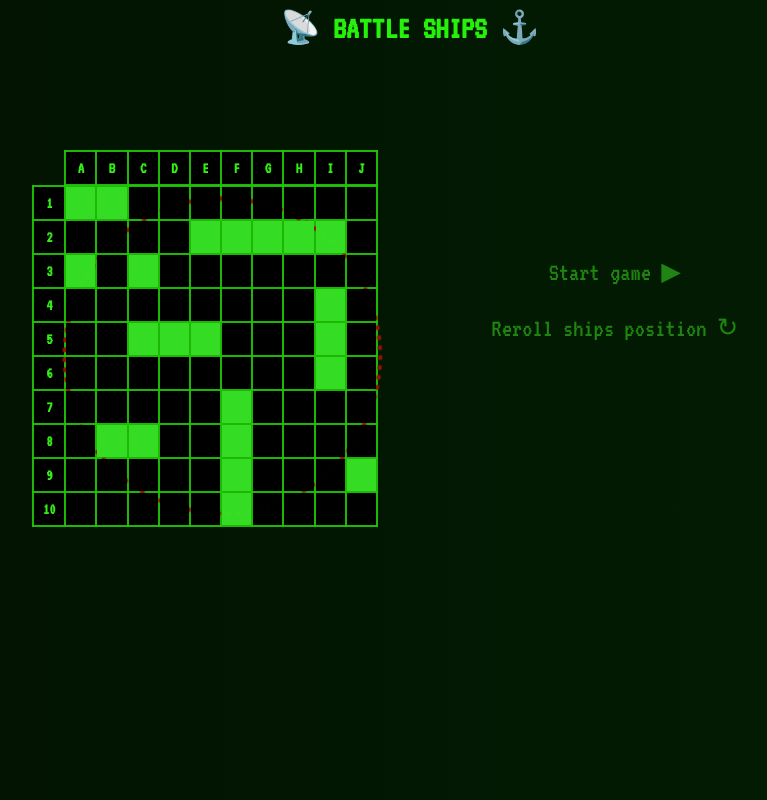
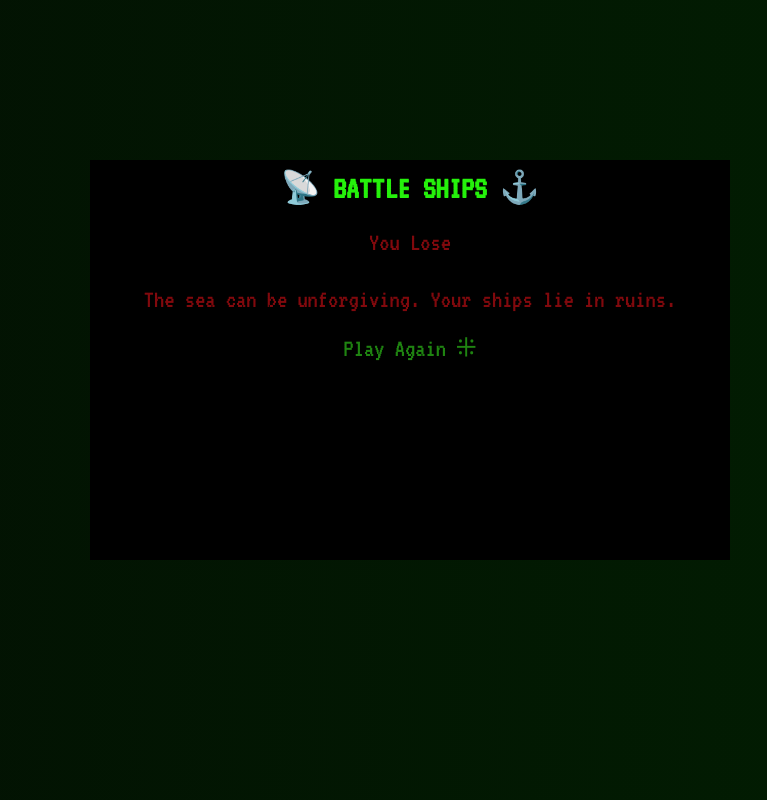
Before and after one commit to JaroslawOgonowski/battle-ships, a React (Create React App) app: page / in a window 1280 px wide. Shown: the whole page, without its empty margins (230-997 px from the left). Built offline with nearby package versions, Linux system fonts and the light colour scheme.

Commit message:
add random msgs on endgame board

```diff
--- a/src/EndGame/index.tsx
+++ b/src/EndGame/index.tsx
@@ -1,15 +1,58 @@
 import { MainTitle } from "../GameField/styled";
+import { InterfaceButton } from "../GameInterface/styled";
 import { EndGameMsgLose, EndGameMsgWin, Wrapper } from "./styled";
 
 type EndGameProps = {
   yourTurn: boolean;
 };
 
+const loseMsg = [
+  "Your opponent smeared you across the board.",
+  "You have been completely destroyed.",
+  "Your strategy has failed.",
+  "Your resistance was pointless.",
+  "Your ships will serve as a coral reef.",
+  "This ship has already sailed...",
+  "It wasn't friendShip...",
+  "Your fleet has been annihilated. Better luck next time!",
+  "Defeat is bitter, but it's a chance to learn and come back stronger.",
+  "Your opponent's cunning strategy led to your downfall.",
+  "It's a tough loss, but remember, every great captain faces setbacks.",
+  "The sea can be unforgiving. Your ships lie in ruins."
+];
+
+
+const winMsg = [
+  "You sank all of your opponent's ships! Congratulations, you win!",
+  "Victory is yours! You've outsmarted your opponent and won the game.",
+  "A stellar performance! Your strategic brilliance leads you to victory!",
+  "You're the captain of the high seas! You've won the battle and the war.",
+  "Your naval expertise shines through. You've emerged victorious!",
+  "It's a triumph! You've achieved a decisive victory in this naval clash.",
+  "You've conquered the seas and emerged as the ultimate naval commander.",
+  "A resounding victory! Your opponent's ships are nothing but debris now.",
+  "It's a clear win! Your opponent's fleet is no match for your skill.",
+  "You've proven yourself as the master of the ocean. Victory is yours!"
+];
+
+const randomLoseIndex = Math.floor(Math.random() * loseMsg.length);
+const randomWinIndex = Math.floor(Math.random() * winMsg.length);
+
 export const Endgame: React.FC<EndGameProps> = ({ yourTurn }) => {
   return (
     <Wrapper>
       <MainTitle>📡 Battle ships ⚓</MainTitle>
-      {yourTurn ? <EndGameMsgWin>You Win</EndGameMsgWin> : <EndGameMsgLose>You Lose</EndGameMsgLose>}
+      {yourTurn ? (
+        <EndGameMsgWin>You Win</EndGameMsgWin>
+      ) : (
+        <EndGameMsgLose>You Lose</EndGameMsgLose>
+      )}
+      {yourTurn ? (
+        <EndGameMsgWin>{winMsg[randomWinIndex]}</EndGameMsgWin>
+      ) : (
+        <EndGameMsgLose>{loseMsg[randomLoseIndex]}</EndGameMsgLose>
+      )}
+      <InterfaceButton>Play Again ⁜</InterfaceButton>
     </Wrapper>
   );
 };
--- a/src/EndGame/styled.tsx
+++ b/src/EndGame/styled.tsx
@@ -8,12 +8,14 @@ export const Wrapper = styled.main`
   display: flex;
   flex-direction: column;
   align-items: center;
-`
+`;
 export const EndGameMsgWin = styled.div`
-  margin-top: 5vh;
+  width: 100%;
+  text-align: center;
+  margin: 2vh 0 2vh 0;
   font-size: 2vw;
   color: #32b012;
-`
+`;
 export const EndGameMsgLose = styled(EndGameMsgWin)`
   color: #81090d;
-`
+`;
--- a/src/GameField/index.tsx
+++ b/src/GameField/index.tsx
@@ -5,11 +5,11 @@ import { TurnInfo } from "../TurnInfo";
 import { Endgame } from "../EndGame";
 
 export const GameField = () => {
-  const [yourTurn, setYourTurn] = useState(true);
+  const [yourTurn, setYourTurn] = useState(false);
   const [turnInfoTxt, setTurnInfoTxt] = useState("");
   const [turnInfoState, setTurnInfoState] = useState("");
   const [gameOn, setGameOn] = useState(false);
-  const [endGame, setEndGame] = useState(false);
+  const [endGame, setEndGame] = useState(true);
 
   if (endGame === false)
     return (
```
